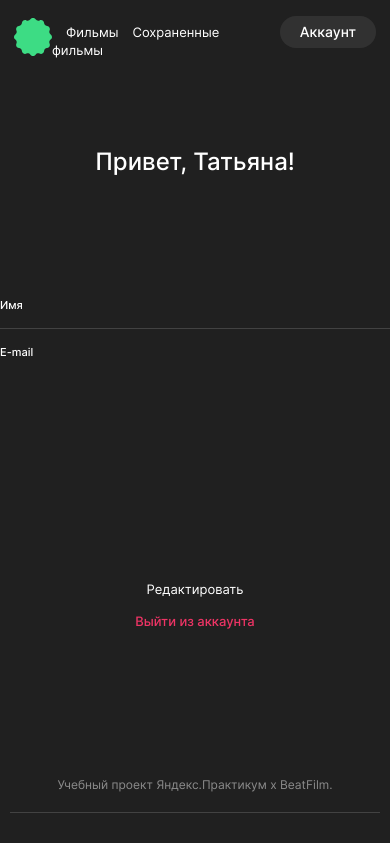
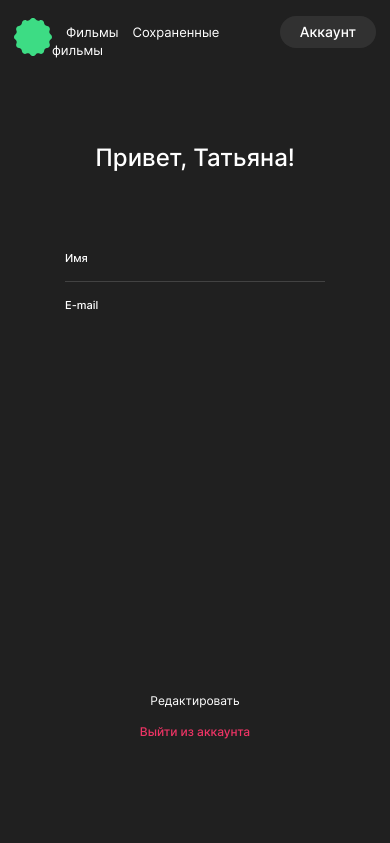
Before and after one commit to TatyanaDudchenko/movies-explorer-frontend, a React (Create React App) app: page /profile in a window 390 px wide. Shown: the top 843 px of the page. Built offline with nearby package versions, Linux system fonts and the light colour scheme.

Commit message:
feat: настроить адаптив для компонента редактирования профиля

```diff
--- a/src/components/Profile/Profile.css
+++ b/src/components/Profile/Profile.css
@@ -88,3 +88,55 @@
     text-decoration: none;
     margin-top: 16px;
 }
+
+@media screen and (max-width: 1279px) {
+    .profile-form__container {
+        padding-top: 236px;
+        padding-bottom: 269px;
+    }
+}
+
+@media screen and (max-width: 767px) {
+    .profile-form__container {
+        max-width: 260px;
+        padding-top: 70px;
+        padding-bottom: 40px;
+    }
+}
+
+@media screen and (max-width: 1279px) {
+    .profile-form__title-padding {
+        padding-bottom: 96px;
+    }
+}
+
+@media screen and (max-width: 767px) {
+    .profile-form__title-padding {
+        padding-bottom: 80px;
+    }
+}
+
+@media screen and (max-width: 1279px) {
+    .profile-form__content_align {
+        min-height: 320px;
+    }
+}
+
+@media screen and (max-width: 767px) {
+    .profile-form__content_align {
+        min-height: 487px;
+    }
+}
+
+@media screen and (max-width: 767px) {
+    .profile-form__submit-button {
+        font-size: 12px;
+    }
+}
+
+@media screen and (max-width: 767px) {
+    .profile-form__link {
+        font-size: 12px;
+
+    }
+}
```
